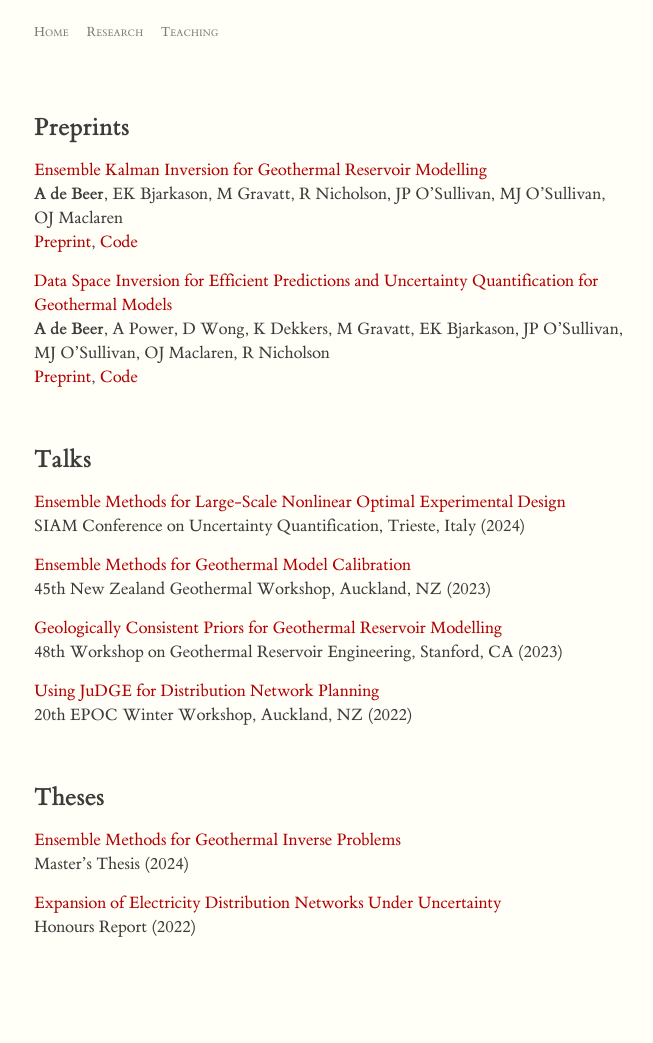
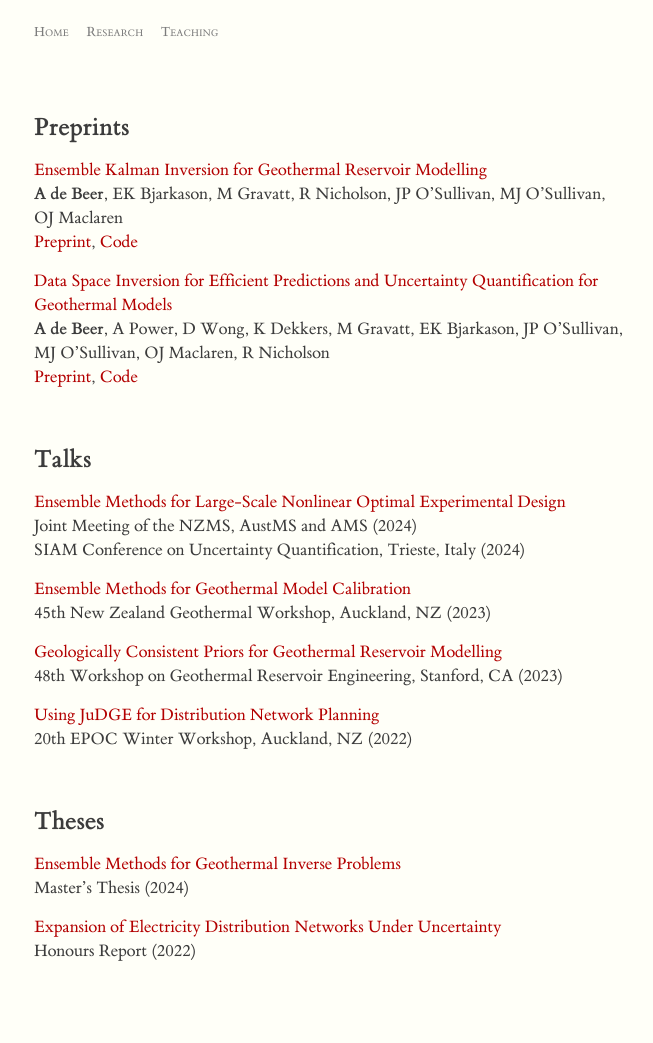
Before and after one commit to alexgdebeer/alexgdebeer.github.io, a Jekyll site: the page built from research.markdown, in a window 1280 px wide. Shown: the whole page, without its empty margins (281-934 px from the left). Built offline with Jekyll 4.4.1, drawn with Linux system fonts in a browser that asks for light colours; before the commit the page ends 1019 px from its top, so only the background shows below that.

Commit message:
Add joint meeting slides

```diff
--- a/research.markdown
+++ b/research.markdown
@@ -13,12 +13,12 @@ title: Research
 **A&nbsp;de&nbsp;Beer**, A&nbsp;Power, D&nbsp;Wong, K&nbsp;Dekkers, M&nbsp;Gravatt, EK&nbsp;Bjarkason, JP&nbsp;O'Sullivan, MJ&nbsp;O'Sullivan, OJ&nbsp;Maclaren, R&nbsp;Nicholson \
 [Preprint](https://arxiv.org/abs/2407.15401), [Code](https://github.com/alexgdebeer/GeothermalDSI)
 
-
 <br>
 
 ## Talks
 
-[Ensemble Methods for Large-Scale Nonlinear Optimal Experimental Design](https://alexgdebeer.github.io/assets/talks/uq24.pdf) \
+[Ensemble Methods for Large-Scale Nonlinear Optimal Experimental Design](https://alexgdebeer.github.io/assets/talks/joint24.pdf) \
+Joint Meeting of the NZMS, AustMS and AMS (2024) \
 SIAM Conference on Uncertainty Quantification, Trieste, Italy (2024)
 
 [Ensemble Methods for Geothermal Model Calibration](https://alexgdebeer.github.io/assets/talks/nzgw23.pdf) \
```
Also changed, not shown: 5 other files.
